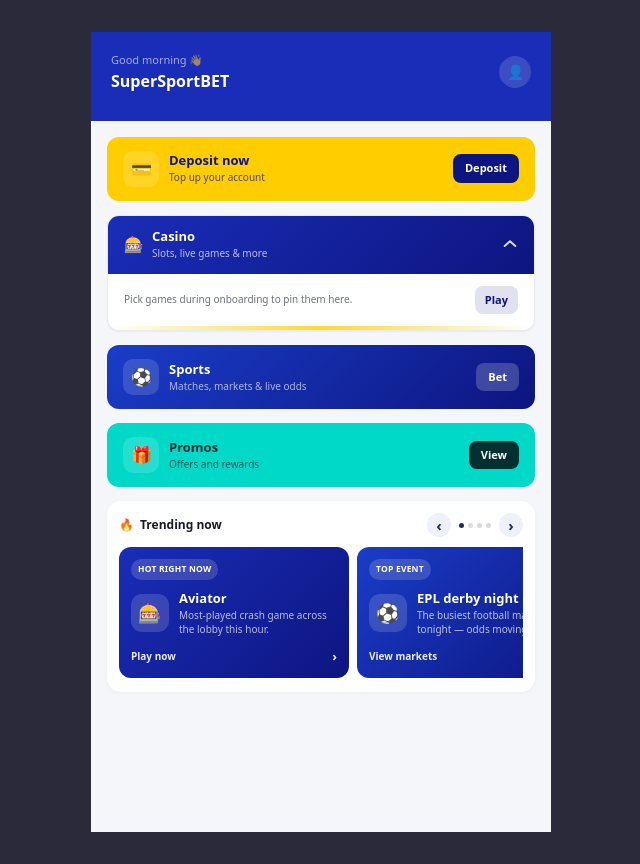
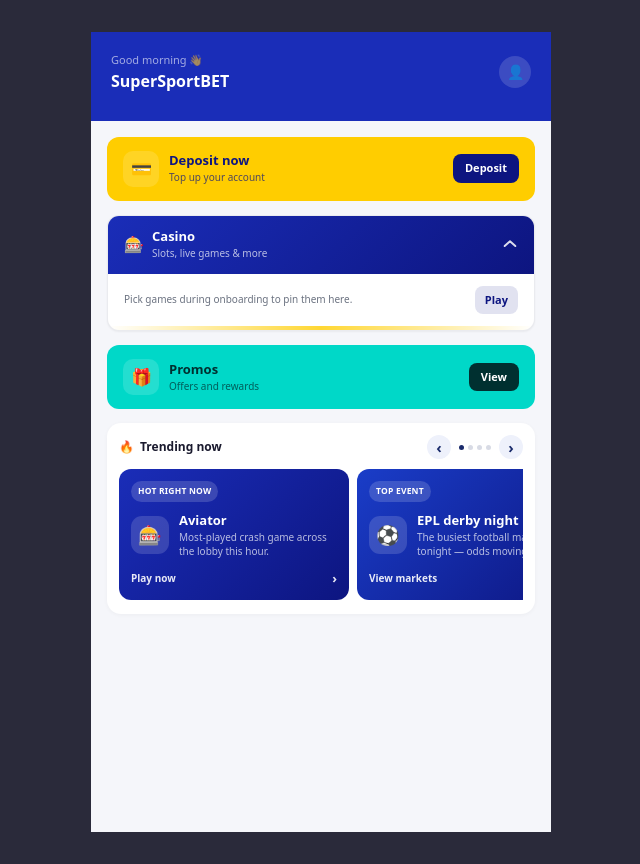
Before and after one commit to milostanojevic/illuminAIti-hackathon, a Next.js app: page /home in a window 1280 px wide. Shown: the whole page, without its empty margins (319-959 px from the left). Built offline with nearby package versions, Linux system fonts and the light colour scheme.

Commit message:
refactor: remove unused HomeCTA component from HomeShell
- Eliminate the HomeCTA component for sports from HomeShell to streamline the UI and focus on relevant content.
- Maintain the existing HomeCasinoWidget for a cohesive user experience on the home screen.

```diff
--- a/src/components/home/HomeShell.tsx
+++ b/src/components/home/HomeShell.tsx
@@ -63,14 +63,6 @@ export const HomeShell = () => {
         <HomeCasinoWidget brand={brand} />
 
         <HomeCTA
-          icon="⚽"
-          title="Sports"
-          subtitle="Matches, markets & live odds"
-          buttonLabel="Bet"
-          bg={isBk ? "#c8102e" : "linear-gradient(135deg, #1a3dc8, #0d1580)"}
-        />
-
-        <HomeCTA
           icon="🎁"
           title="Promos"
           subtitle="Offers and rewards"
```
